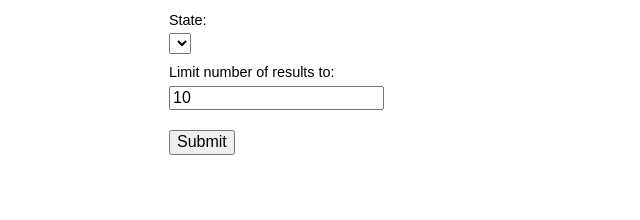
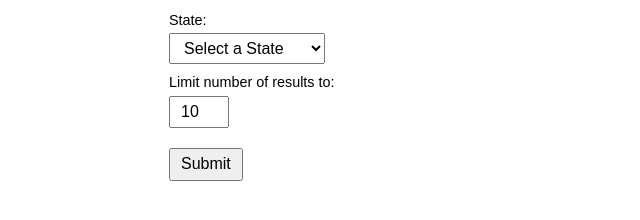
Before and after one commit to artificialarea/NationalParksAPI-pre, a plain HTML site: page index.html in a window 1280 px wide. Shown: the part 60-280 px from the top of the page, without its empty margins (171-811 px from the left). Drawn offline with nearby package versions, Linux system fonts and the light colour scheme.

Commit message:
added store.js to locally store array of list of states by name and abbreviation to populate dropdown.

```diff
--- a/index.html
+++ b/index.html
@@ -24,6 +24,8 @@
       <button type="submit">Submit</button>
     </form>
 
+    <p class="error-msg hidden"></p>
+
     <section id="js-results" class="hidden">
       <ul id="js-list-results"></ul>
     </section>
@@ -31,6 +33,7 @@
   </main>
 
   <script src="https://cdnjs.cloudflare.com/ajax/libs/jquery/3.5.0/jquery.min.js" integrity="sha256-xNzN2a4ltkB44Mc/Jz3pT4iU1cmeR0FkXs4pru/JxaQ=" crossorigin="anonymous"></script>
+  <script src="store.js"></script>
   <script src="script.js"></script>
 
 </body>
--- a/script.js
+++ b/script.js
@@ -54,14 +54,25 @@ function fetchListOfStates() {
 
 // TEMPLATE GENERATORS ///////////////////////////////////////
 
-function generateStateParkInfo() {
+function generateStateParkInfo(STATES) {
   // extract .map all relevant key/values into array
   // return as string
+
 }
 
-function generateDropdownMenu() {
-    // extract .map all relevant key/values into array
-    // return as string of <options>
+function generateDropdownMenu(STATES) {
+  // extract .map all relevant key/values into array
+  // return as string of <options>
+  console.log(STATES);
+  const options = STATES.map(item => {
+    // console.log(item.name);
+    return `<option value=${item.abbreviation}>${item.name}</option>`;
+  });
+  console.log(options);
+  return `
+    <option value="" disabled selected>Select a State</option>
+    ${options}
+  `;
 }
 
 
@@ -75,8 +86,13 @@ function renderStateParkInfo() {
 
 function renderDropdownMenu() {
   // fetch list of states available
+  // ^^^^^^^^ couldn't find in API so just made a local store.js of it
+
   // generate list of <options>
+  const listOfStates = generateDropdownMenu(STATES);
+
   // render HTML in the DOM
+  $('#js-select-state').html(listOfStates);
 }
 
 
--- /dev/null
+++ b/store.js
@@ -0,0 +1,241 @@
+'use strict';
+/* eslint-disable indent */
+
+const STATES = [
+  {
+    name: 'Alabama',
+    abbreviation: 'AL'
+  },
+  {
+      name: 'Alaska',
+      abbreviation: 'AK'
+  },
+  // {
+  //     name: 'American Samoa',
+  //     abbreviation: 'AS'
+  // },
+  {
+      name: 'Arizona',
+      abbreviation: 'AZ'
+  },
+  {
+      name: 'Arkansas',
+      abbreviation: 'AR'
+  },
+  {
+      name: 'California',
+      abbreviation: 'CA'
+  },
+  {
+      name: 'Colorado',
+      abbreviation: 'CO'
+  },
+  {
+      name: 'Connecticut',
+      abbreviation: 'CT'
+  },
+  {
+      name: 'Delaware',
+      abbreviation: 'DE'
+  },
+  // {
+  //     name: 'District Of Columbia',
+  //     abbreviation: 'DC'
+  // },
+  // {
+  //     name: 'Federated States Of Micronesia',
+  //     abbreviation: 'FM'
+  // },
+  {
+      name: 'Florida',
+      abbreviation: 'FL'
+  },
+  {
+      name: 'Georgia',
+      abbreviation: 'GA'
+  },
+  {
+      name: 'Guam',
+      abbreviation: 'GU'
+  },
+  {
+      name: 'Hawaii',
+      abbreviation: 'HI'
+  },
+  {
+      name: 'Idaho',
+      abbreviation: 'ID'
+  },
+  {
+      name: 'Illinois',
+      abbreviation: 'IL'
+  },
+  {
+      name: 'Indiana',
+      abbreviation: 'IN'
+  },
+  {
+      name: 'Iowa',
+      abbreviation: 'IA'
+  },
+  {
+      name: 'Kansas',
+      abbreviation: 'KS'
+  },
+  {
+      name: 'Kentucky',
+      abbreviation: 'KY'
+  },
+  {
+      name: 'Louisiana',
+      abbreviation: 'LA'
+  },
+  {
+      name: 'Maine',
+      abbreviation: 'ME'
+  },
+  // {
+  //     name: 'Marshall Islands',
+  //     abbreviation: 'MH'
+  // },
+  {
+      name: 'Maryland',
+      abbreviation: 'MD'
+  },
+  {
+      name: 'Massachusetts',
+      abbreviation: 'MA'
+  },
+  {
+      name: 'Michigan',
+      abbreviation: 'MI'
+  },
+  {
+      name: 'Minnesota',
+      abbreviation: 'MN'
+  },
+  {
+      name: 'Mississippi',
+      abbreviation: 'MS'
+  },
+  {
+      name: 'Missouri',
+      abbreviation: 'MO'
+  },
+  {
+      name: 'Montana',
+      abbreviation: 'MT'
+  },
+  {
+      name: 'Nebraska',
+      abbreviation: 'NE'
+  },
+  {
+      name: 'Nevada',
+      abbreviation: 'NV'
+  },
+  {
+      name: 'New Hampshire',
+      abbreviation: 'NH'
+  },
+  {
+      name: 'New Jersey',
+      abbreviation: 'NJ'
+  },
+  {
+      name: 'New Mexico',
+      abbreviation: 'NM'
+  },
+  {
+      name: 'New York',
+      abbreviation: 'NY'
+  },
+  {
+      name: 'North Carolina',
+      abbreviation: 'NC'
+  },
+  {
+      name: 'North Dakota',
+      abbreviation: 'ND'
+  },
+  // {
+  //     name: 'Northern Mariana Islands',
+  //     abbreviation: 'MP'
+  // },
+  {
+      name: 'Ohio',
+      abbreviation: 'OH'
+  },
+  {
+      name: 'Oklahoma',
+      abbreviation: 'OK'
+  },
+  {
+      name: 'Oregon',
+      abbreviation: 'OR'
+  },
+  // {
+  //     name: 'Palau',
+  //     abbreviation: 'PW'
+  // },
+  {
+      name: 'Pennsylvania',
+      abbreviation: 'PA'
+  },
+  {
+      name: 'Puerto Rico',
+      abbreviation: 'PR'
+  },
+  {
+      name: 'Rhode Island',
+      abbreviation: 'RI'
+  },
+  {
+      name: 'South Carolina',
+      abbreviation: 'SC'
+  },
+  {
+      name: 'South Dakota',
+      abbreviation: 'SD'
+  },
+  {
+      name: 'Tennessee',
+      abbreviation: 'TN'
+  },
+  {
+      name: 'Texas',
+      abbreviation: 'TX'
+  },
+  {
+      name: 'Utah',
+      abbreviation: 'UT'
+  },
+  {
+    name: 'Vermont',
+    abbreviation: 'VT'
+  },
+  {
+    name: 'Virgin Islands',
+    abbreviation: 'VI'
+  },
+  {
+    name: 'Virginia',
+    abbreviation: 'VA'
+  },
+  {
+    name: 'Washington',
+    abbreviation: 'WA'
+  },
+  {
+    name: 'West Virginia',
+    abbreviation: 'WV'
+  },
+  {
+    name: 'Wisconsin',
+    abbreviation: 'WI'
+  },
+  {
+    name: 'Wyoming',
+    abbreviation: 'WY'
+  },
+]
--- a/style.css
+++ b/style.css
@@ -27,12 +27,22 @@ label {
 input, select {
   display: block;
   margin: 0 0 10px 0;
+  padding: 5px 10px;
+}
+
+input {
+  max-width: 60px;
 }
 
 button {
   margin: 10px 0 10px 0;
+  padding: 5px 10px;
 }
 
 .hidden {
   display: none;
 }
+
+.error-msg {
+  color: red;
+}
```
